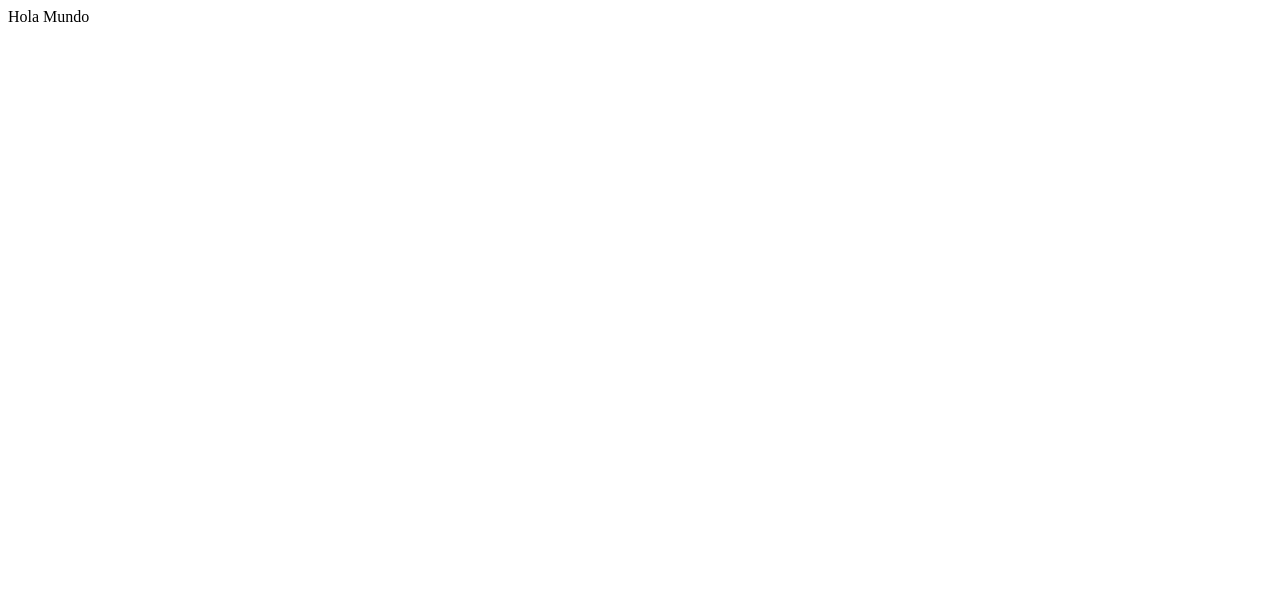
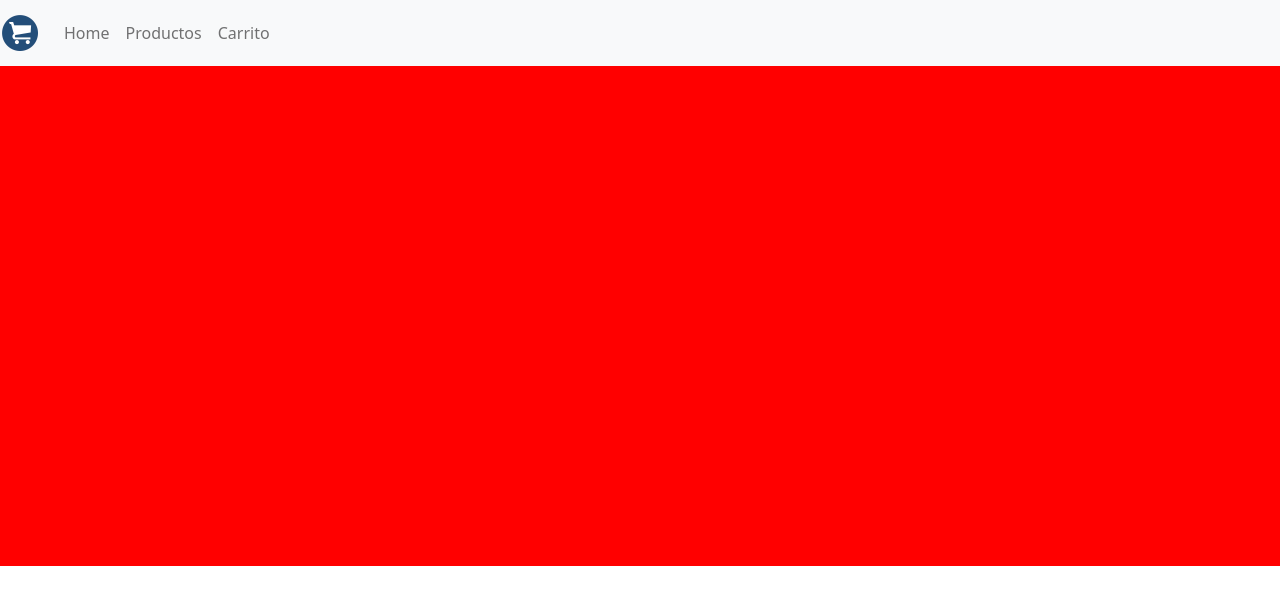
Before and after one commit to martindglaser/react-js-glaser, a React (Create React App) app: page / in a window 1280 px wide. Shown: the top 604 px of the page. Built offline with nearby package versions, Linux system fonts and the light colour scheme.

Commit message:
Primera pre-entrega del Proyecto Final

```diff
--- a/package.json
+++ b/package.json
@@ -6,9 +6,12 @@
     "@testing-library/jest-dom": "^5.16.5",
     "@testing-library/react": "^13.4.0",
     "@testing-library/user-event": "^13.5.0",
+    "bootstrap": "^5.2.2",
     "react": "^18.2.0",
+    "react-bootstrap": "^2.5.0",
     "react-dom": "^18.2.0",
     "react-scripts": "5.0.1",
+    "styled-components": "^5.3.6",
     "web-vitals": "^2.1.4"
   },
   "scripts": {
--- a/src/App.js
+++ b/src/App.js
@@ -1,4 +1,15 @@
-const App = () => <div>Hola Mundo</div>
+import NavBar from './components/NavBarPers';
+import ItemListContainer from './components/ItemListContainer';
+
+const App = () => {
+    return (
+        < div >
+            <NavBar />
+            <ItemListContainer value="3" />
+        </div >
+    );
+
+}
 
 
 export default App;
--- /dev/null
+++ b/src/App/styles.js
@@ -0,0 +1,5 @@
+import styled from "styled-components";
+
+export const LogoImg = styled.img`
+heigth: 50px;
+`;
--- /dev/null
+++ b/src/components/CartWidget.js
@@ -0,0 +1,13 @@
+import Logo from '../assets/img/logo.png';
+const logoStyle = {
+    height: 40,
+}
+
+
+const CartWidget = () => {
+    return (
+        <img style={logoStyle} src={Logo} />
+    );
+}
+
+export default CartWidget;
--- /dev/null
+++ b/src/components/ItemListContainer.js
@@ -0,0 +1,17 @@
+
+const ItemListContainer = ({ value }) => {
+    const cantidadProductos = parseInt(value);
+    let color = '';
+    if (cantidadProductos > 0) {
+        color = 'red';
+    } else {
+        color = 'blue';
+    }
+
+
+    return (
+        <div style={{ background: color, height: 500 }}></div>
+    );
+}
+
+export default ItemListContainer;
--- /dev/null
+++ b/src/components/NavBarPers.js
@@ -0,0 +1,29 @@
+import CartWidget from './CartWidget.js';
+
+const NavBar = () => {
+    return (
+        <nav className="navbar navbar-expand-lg navbar-light bg-light">
+            <a className="navbar-brand" href="#">
+                <CartWidget />
+            </a>
+            <button className="navbar-toggler" type="button" data-toggle="collapse" data-target="#navbarNav" aria-controls="navbarNav" aria-expanded="false" aria-label="Toggle navigation">
+                <span className="navbar-toggler-icon"></span>
+            </button>
+            <div className="collapse navbar-collapse" id="navbarNav">
+                <ul className="navbar-nav">
+                    <li className="nav-item active">
+                        <a className="nav-link" href="#">Home</a>
+                    </li>
+                    <li className="nav-item">
+                        <a className="nav-link" href="#">Productos</a>
+                    </li>
+                    <li className="nav-item">
+                        <a className="nav-link" href="#">Carrito</a>
+                    </li>
+                </ul>
+            </div>
+        </nav>
+    );
+}
+
+export default NavBar;
--- a/src/index.js
+++ b/src/index.js
@@ -1,6 +1,7 @@
 import React from 'react';
 import ReactDOM from 'react-dom/client';
 
+import 'bootstrap/dist/css/bootstrap.min.css';
 import App from './App';
 
 
```
Also changed, not shown: src/App/styles.css (added), src/assets/img/logo.png (added), 1 other file (tests, documents, lock files or other folders).
